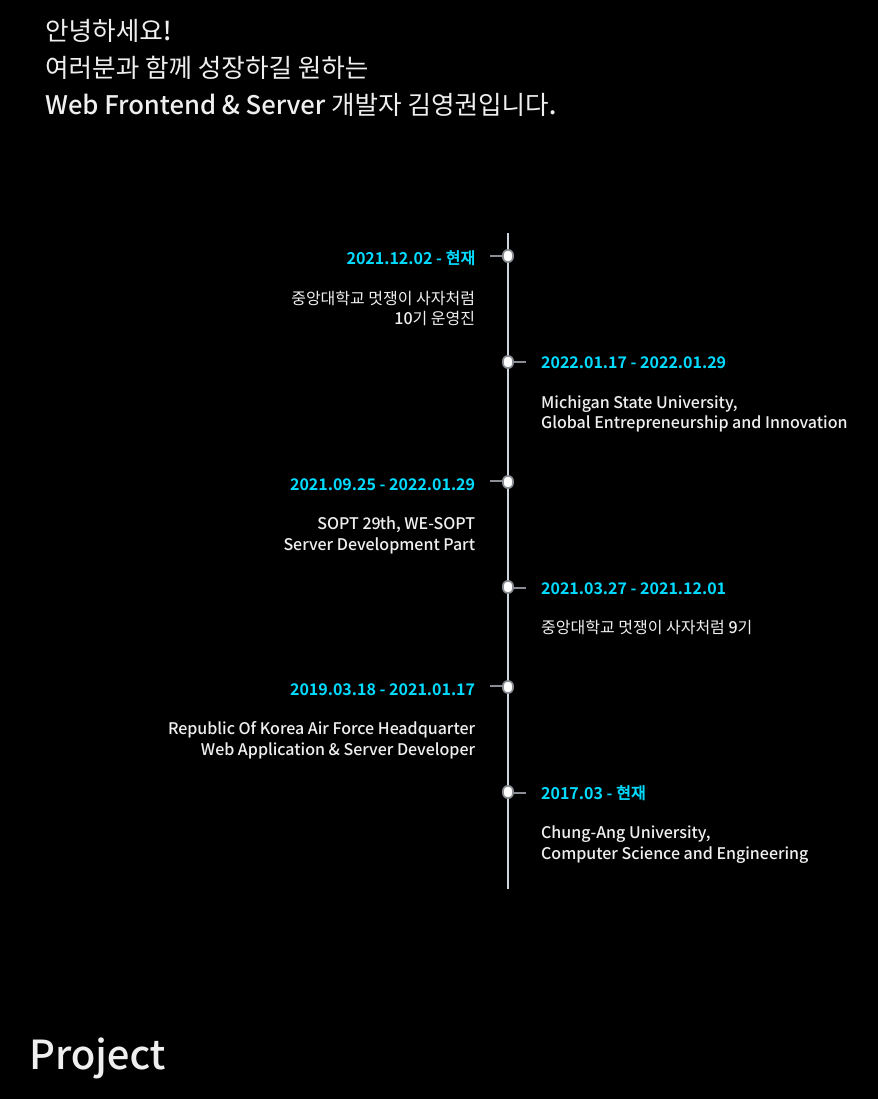
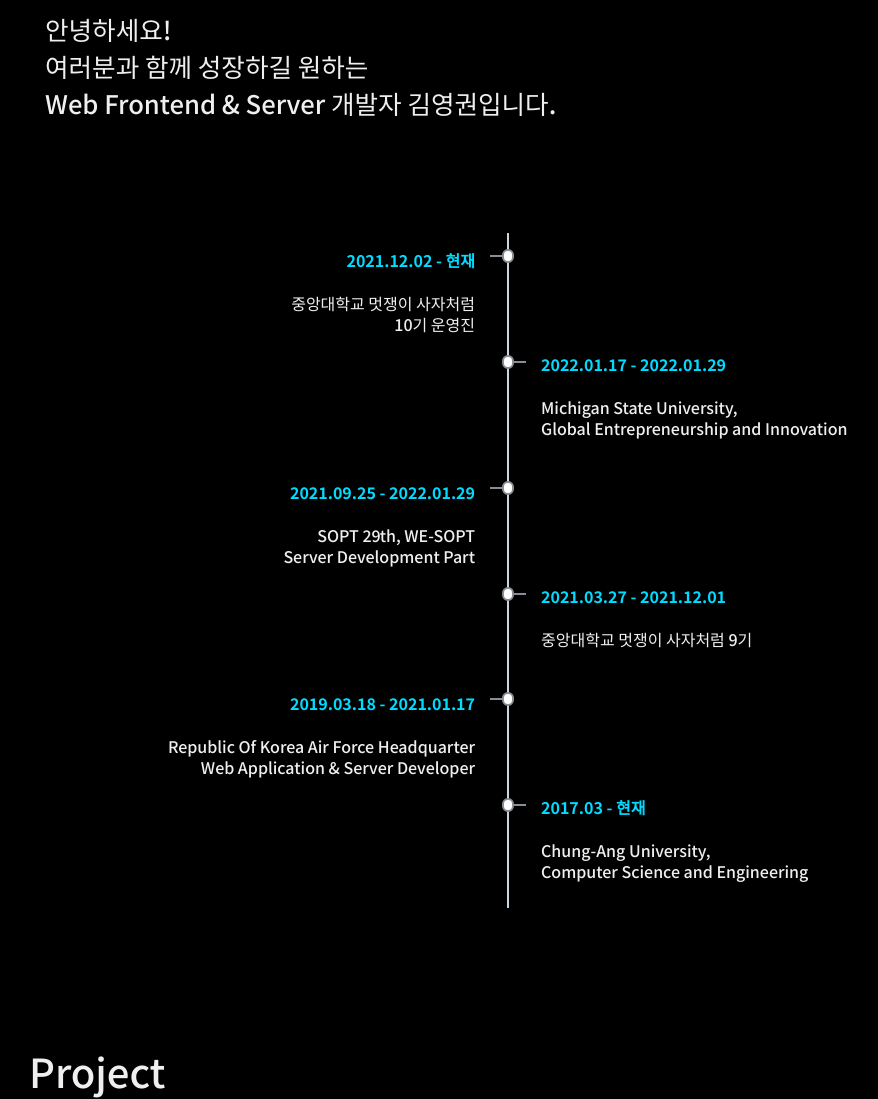
Before and after one commit to youngkwon02/django-youngkwon02.github.io, a Django app: template youngkwonFE/aboutme/templates/aboutme.html in a window 1280 px wide. Shown: the part 574-1673 px from the top of the page, without its empty margins (131-1009 px from the left). Run offline with Django 3.2, Linux system fonts and the light colour scheme; the template is opened without the code that fills it, so the values that code supplies are empty.

Commit message:
style: aboutme .when line-height set

```diff
--- a/youngkwonFE/project/static/css/aboutme.css
+++ b/youngkwonFE/project/static/css/aboutme.css
@@ -247,6 +247,7 @@ body {
   color: #00dbff;
   font-weight: 700;
   word-break: keep-all;
+  line-height: 1.4em;
 }
 
 .timeline__main .title {
```
